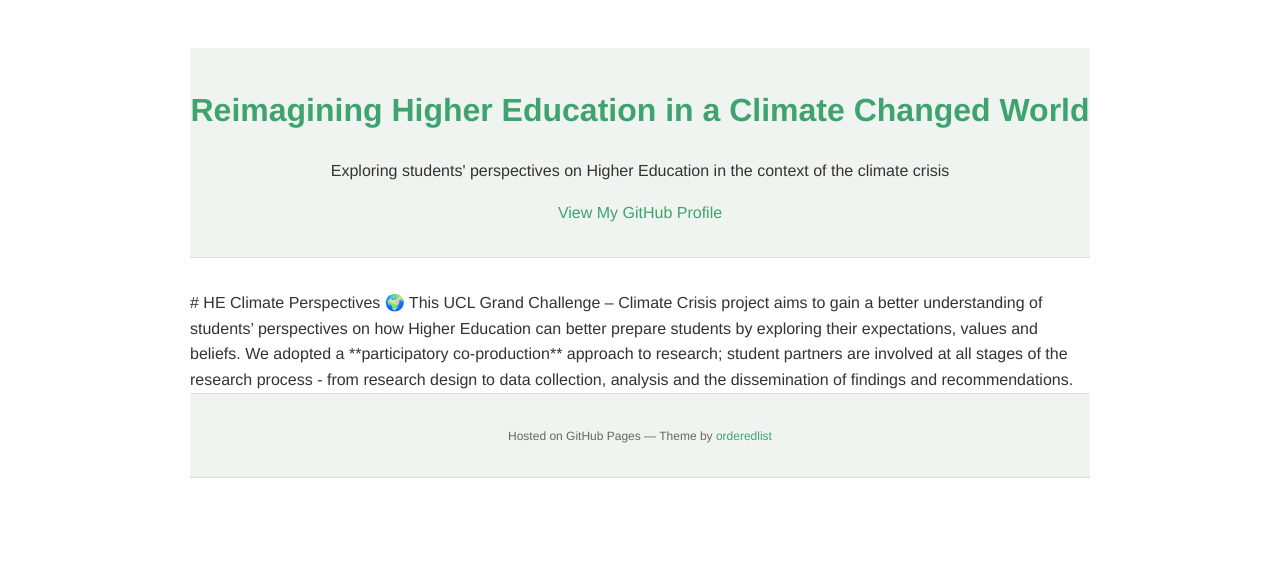
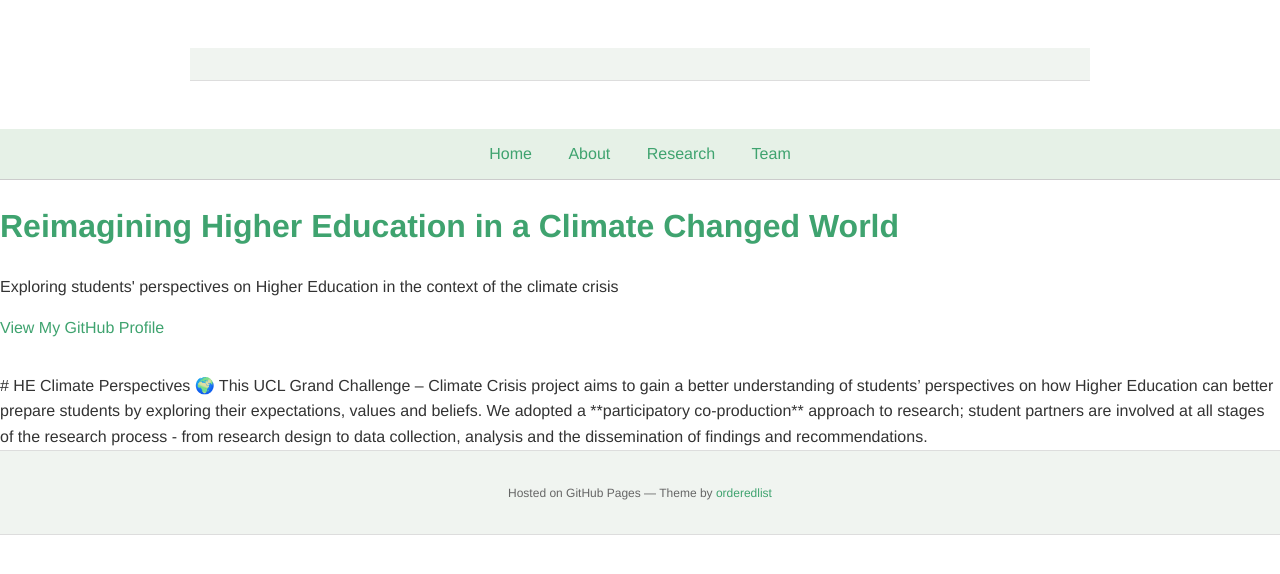
Before and after one commit to HEClimatePerspectives/heclimateperspectives.github.io, a Jekyll site: the page built from index.html, in a window 1280 px wide. Shown: the top 574 px of the page. Built offline with Jekyll 4.4.1, drawn with Linux system fonts in a browser that asks for light colours.

Commit message:
Update default.html

```diff
--- a/_layouts/default.html
+++ b/_layouts/default.html
@@ -15,6 +15,15 @@
   <body>
     <div class="wrapper">
       <header>
+    </div>
+    <script src="{{ "/assets/js/scale.fix.js" | relative_url }}"></script>
+    <nav>
+  <a href="{{ "/" | relative_url }}">Home</a>
+  <a href="{{ "/about" | relative_url }}">About</a>
+  <a href="{{ "/research" | relative_url }}">Research</a>
+  <a href="{{ "/team" | relative_url }}">Team</a>
+</nav>
+
         <h1><a href="{{ "/" | absolute_url }}">{{ site.title | default: site.github.repository_name }}</a></h1>
 
         {% if site.logo %}
@@ -50,7 +59,5 @@
         {% endif %}
         <p><small>Hosted on GitHub Pages &mdash; Theme by <a href="https://github.com/orderedlist">orderedlist</a></small></p>
       </footer>
-    </div>
-    <script src="{{ "/assets/js/scale.fix.js" | relative_url }}"></script>
   </body>
 </html>
```
